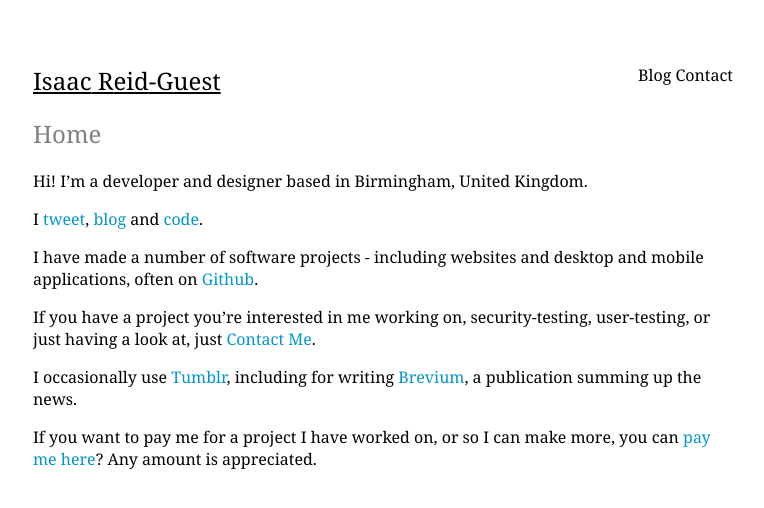
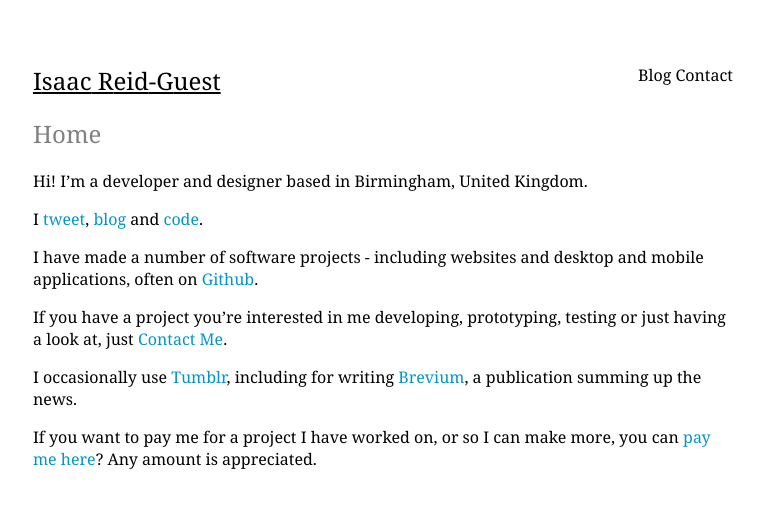
Before and after one commit to ir-g/ir-g.github.io, a Jekyll site: the page built from index.md, in a window 1280 px wide. Shown: the top 508 px of the page, without its empty margins (257-1021 px from the left). Built offline with Jekyll 4.4.1, drawn with Linux system fonts in a browser that asks for light colours.

Commit message:
Update index.md

```diff
--- a/index.md
+++ b/index.md
@@ -10,7 +10,7 @@ I <a href="http://twitter.com/{{site.twitter_username}}">tweet</a>, <a href="/bl
 
 I have made a number of software projects - including websites and desktop and mobile applications, often on <a href="https://github.com/isaacrg?tab=repositories">Github</a>.
 
-If you have a project you're interested in me working on, security-testing, user-testing, or just having a look at, just <a href="/contact">Contact Me</a>.
+If you have a project you're interested in me developing, prototyping, testing or just having a look at, just <a href="/contact">Contact Me</a>.
 <!--
 I also have some interest in UK and International politics, and the wider affect it can and does have.
 -->
```
